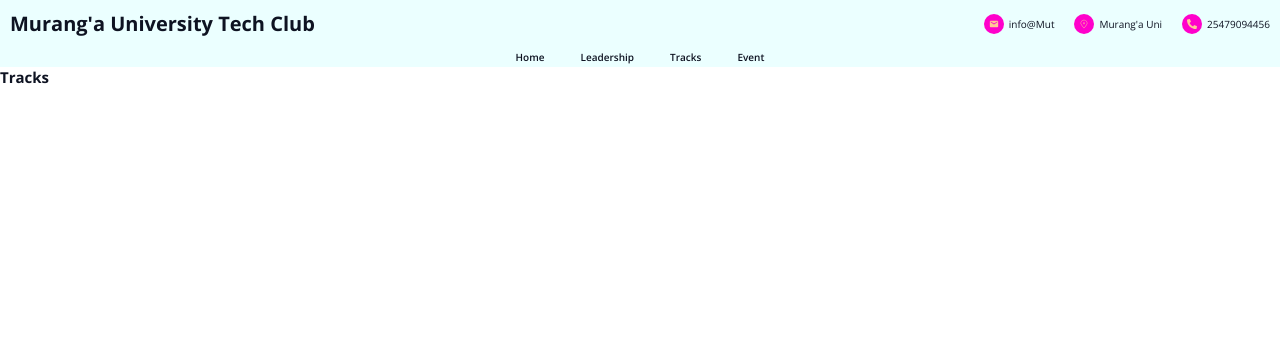
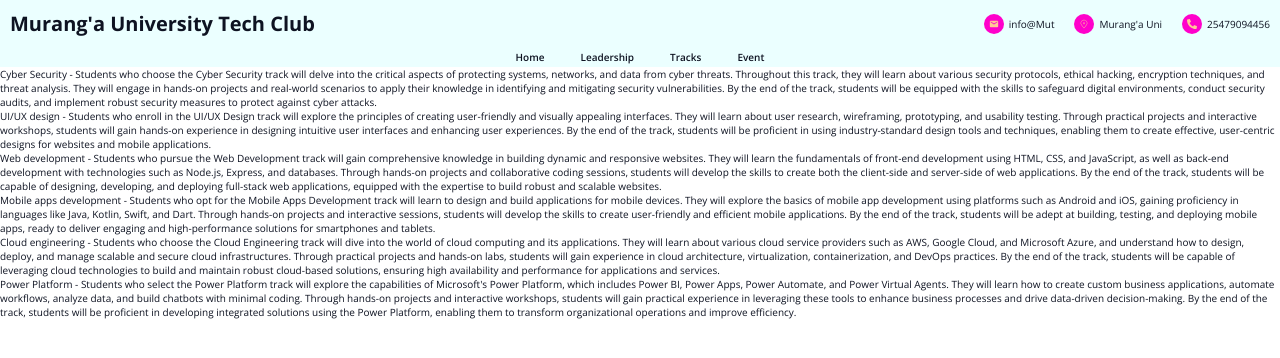
Before and after one commit to IKANYI/MUTC, a React (Vite) app: page /tracks in a window 1280 px wide. Shown: the top 358 px of the page. Built offline with nearby package versions, Linux system fonts and the light colour scheme.

Commit message:
lay the structure of tracks and events

```diff
--- a/src/pages/Event/Event.jsx
+++ b/src/pages/Event/Event.jsx
@@ -1,8 +1,25 @@
 const Event = () => {
   return(
-    <h2>
-      Event
-    </h2>
+  <section className="event-container">
+    <div className="event-desc">
+      <p>Cyber security - every Monday from 4pm to 7pm at computer lab F04, led by Webster Ifedha.</p>
+    </div>
+    <div className="event-desc">
+      <p>UI/UX - every Tuesday from 5pm to 8pm at computer lab F04, led by Manase Gunga.</p>
+    </div>
+    <div className="event-desc">
+      <p>Web development - every Wednesday from 6pm to 9pm at computer lab F04, led by Carolyne Githenduka</p>
+    </div>
+    <div className="event-desc">
+      <p>Mobile apps development - every Thursday from 4pm to 7pm led by Stanley Amunze.</p>
+    </div>
+    <div className="event-desc">
+      <p>Cloud engineering - every Friday from 3pm to 6pm at computer lab F04, led by Paul Karanja.</p>
+    </div>
+    <div className="event-desc">
+      <p>Power Platform - every Saturday from 1pm to 4pm at computer lab F04, led by Evyonn Mbithe.</p>
+    </div>
+  </section>
   )
 }
 export default Event;
--- a/src/pages/Tracks/Tracks.jsx
+++ b/src/pages/Tracks/Tracks.jsx
@@ -1,8 +1,26 @@
+import './Tracks.css';
 const Tracks = () => {
   return(
-    <h2>
-      Tracks
-    </h2>
+  <section className="tracks-container">
+    <div className="track-items">
+      <p>Cyber Security - Students who choose the Cyber Security track will delve into the critical aspects of protecting systems, networks, and data from cyber threats. Throughout this track, they will learn about various security protocols, ethical hacking, encryption techniques, and threat analysis. They will engage in hands-on projects and real-world scenarios to apply their knowledge in identifying and mitigating security vulnerabilities. By the end of the track, students will be equipped with the skills to safeguard digital environments, conduct security audits, and implement robust security measures to protect against cyber attacks.</p>
+    </div>
+    <div className="track-items">
+      <p>UI/UX design - Students who enroll in the UI/UX Design track will explore the principles of creating user-friendly and visually appealing interfaces. They will learn about user research, wireframing, prototyping, and usability testing. Through practical projects and interactive workshops, students will gain hands-on experience in designing intuitive user interfaces and enhancing user experiences. By the end of the track, students will be proficient in using industry-standard design tools and techniques, enabling them to create effective, user-centric designs for websites and mobile applications.</p>
+    </div>
+    <div className="track-items">
+      <p>Web development - Students who pursue the Web Development track will gain comprehensive knowledge in building dynamic and responsive websites. They will learn the fundamentals of front-end development using HTML, CSS, and JavaScript, as well as back-end development with technologies such as Node.js, Express, and databases. Through hands-on projects and collaborative coding sessions, students will develop the skills to create both the client-side and server-side of web applications. By the end of the track, students will be capable of designing, developing, and deploying full-stack web applications, equipped with the expertise to build robust and scalable websites.</p>
+    </div>
+    <div className="track-items">
+      <p>Mobile apps development - Students who opt for the Mobile Apps Development track will learn to design and build applications for mobile devices. They will explore the basics of mobile app development using platforms such as Android and iOS, gaining proficiency in languages like Java, Kotlin, Swift, and Dart. Through hands-on projects and interactive sessions, students will develop the skills to create user-friendly and efficient mobile applications. By the end of the track, students will be adept at building, testing, and deploying mobile apps, ready to deliver engaging and high-performance solutions for smartphones and tablets.</p>
+    </div>
+    <div className="track-items">
+      <p>Cloud engineering - Students who choose the Cloud Engineering track will dive into the world of cloud computing and its applications. They will learn about various cloud service providers such as AWS, Google Cloud, and Microsoft Azure, and understand how to design, deploy, and manage scalable and secure cloud infrastructures. Through practical projects and hands-on labs, students will gain experience in cloud architecture, virtualization, containerization, and DevOps practices. By the end of the track, students will be capable of leveraging cloud technologies to build and maintain robust cloud-based solutions, ensuring high availability and performance for applications and services.</p>
+    </div>
+    <div className="track-items">
+      <p>Power Platform - Students who select the Power Platform track will explore the capabilities of Microsoft's Power Platform, which includes Power BI, Power Apps, Power Automate, and Power Virtual Agents. They will learn how to create custom business applications, automate workflows, analyze data, and build chatbots with minimal coding. Through hands-on projects and interactive workshops, students will gain practical experience in leveraging these tools to enhance business processes and drive data-driven decision-making. By the end of the track, students will be proficient in developing integrated solutions using the Power Platform, enabling them to transform organizational operations and improve efficiency.</p>
+    </div>
+  </section>
   )
 }
 export default Tracks
```
Also changed, not shown: src/pages/Tracks/Tracks.css (added).
